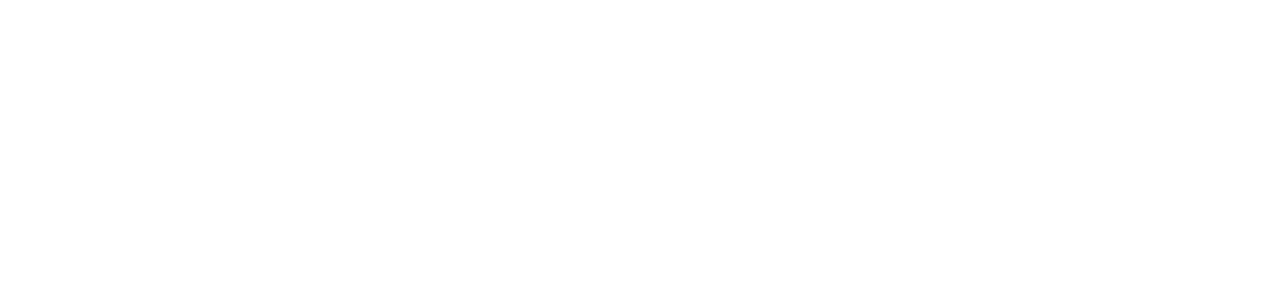
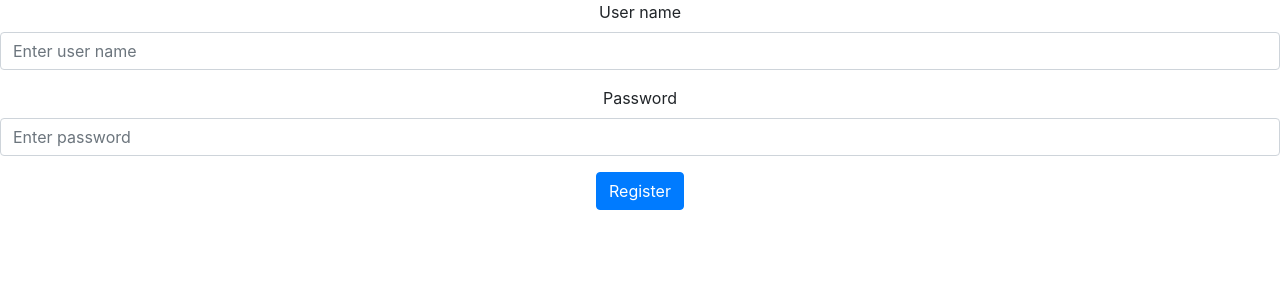
Before and after one commit to sklinkusch/bookmark-api-ui, a React (Create React App) app: page / in a window 1280 px wide. Shown: the top 300 px of the page. Built offline with nearby package versions, Linux system fonts and the light colour scheme.

Commit message:
input form

```diff
--- a/src/components/App.js
+++ b/src/components/App.js
@@ -1,11 +1,12 @@
 import React from 'react';
 import logo from '../styles/logo.svg';
 import '../styles/App.scss';
+import IntroForm from './IntroForm';
 
 function App() {
   return (
     <div className="App">
-
+      <IntroForm/>
     </div>
   );
 }
--- /dev/null
+++ b/src/components/IntroForm.js
@@ -0,0 +1,25 @@
+import React, { Component } from 'react';
+
+
+export default class IntroForm extends Component {
+  render() {
+    return (
+      <div>
+        <form>
+  <div class="form-group">
+    <label for="exampleInputEmail1">User name</label>
+    <input type="text" class="form-control" id="exampleInputEmail1" aria-describedby="emailHelp" placeholder="Enter user name" />
+
+  </div>
+  <div class="form-group">
+    <label for="exampleInputPassword1">Password</label>
+    <input type="password" class="form-control" id="exampleInputPassword1" placeholder="Enter password" />
+  </div>
+
+  <button type="submit" class="btn btn-primary">Register</button>
+</form>
+
+      </div>
+    )
+  }
+}
--- a/src/index.js
+++ b/src/index.js
@@ -1,7 +1,7 @@
 import React from 'react';
 import ReactDOM from 'react-dom';
 import './index.scss';
-import App from './components/App';
+import App from './Components/App';
 import * as serviceWorker from './serviceWorker';
 
 ReactDOM.render(<App />, document.getElementById('root'));
```
